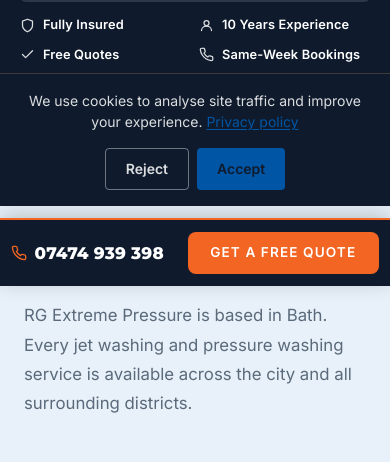
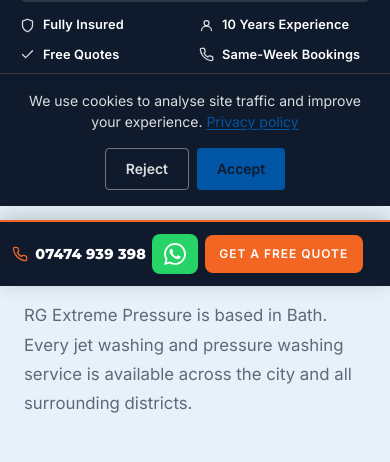
Before and after one commit to rkelsey1976/rgextremepressure, an Astro site: page /areas-covered in a window 390 px wide. Shown: the part 638-1100 px from the top of the page. Built offline with nearby package versions, Linux system fonts and the light colour scheme; Astro itself is replaced by a stand-in of ours.

Commit message:
Add WhatsApp button to sticky bar, fix review badge layout, update address schema, fix areas-covered CTA image

```diff
--- a/src/layouts/Base.astro
+++ b/src/layouts/Base.astro
@@ -100,13 +100,12 @@ const ogImageURL   = new URL(ogImage, Astro.site);
       "width": 512,
       "height": 512
     },
-    // TODO: confirm correct street address and postcode with Robert before launch
     "address": {
       "@type": "PostalAddress",
-      "streetAddress": "2 Fir Tree Cottages, Dunkerton",
+      "streetAddress": "49 Westbury View, Peasedown St John",
       "addressLocality": "Bath",
       "addressRegion": "Somerset",
-      "postalCode": "BA2 8BS",
+      "postalCode": "BA2 8TZ",
       "addressCountry": "GB"
     },
     "serviceArea": {
@@ -301,6 +300,10 @@ const ogImageURL   = new URL(ogImage, Astro.site);
         <a href="tel:07474939398" class="sticky-bar__call">
           <svg width="16" height="16" viewBox="0 0 24 24" fill="none" stroke="currentColor" stroke-width="2" stroke-linecap="round" stroke-linejoin="round"><path d="M22 16.92v3a2 2 0 0 1-2.18 2 19.79 19.79 0 0 1-8.63-3.07 19.5 19.5 0 0 1-6-6 19.79 19.79 0 0 1-3.07-8.67A2 2 0 0 1 4.11 2h3a2 2 0 0 1 2 1.72 12.84 12.84 0 0 0 .7 2.81 2 2 0 0 1-.45 2.11L8.09 9.91a16 16 0 0 0 6 6l1.27-1.27a2 2 0 0 1 2.11-.45 12.84 12.84 0 0 0 2.81.7A2 2 0 0 1 22 16.92z"/></svg>
           07474 939 398
+        </a>
+        <a href="https://wa.me/447474939398" target="_blank" rel="noopener noreferrer" class="sticky-bar__whatsapp" aria-label="Chat on WhatsApp">
+          <svg width="18" height="18" viewBox="0 0 24 24" fill="currentColor"><path d="M17.472 14.382c-.297-.149-1.758-.867-2.03-.967-.273-.099-.471-.148-.67.15-.197.297-.767.966-.94 1.164-.173.199-.347.223-.644.075-.297-.15-1.255-.463-2.39-1.475-.883-.788-1.48-1.761-1.653-2.059-.173-.297-.018-.458.13-.606.134-.133.298-.347.446-.52.149-.174.198-.298.298-.497.099-.198.05-.371-.025-.52-.075-.149-.669-1.612-.916-2.207-.242-.579-.487-.5-.669-.51-.173-.008-.371-.01-.57-.01-.198 0-.52.074-.792.372-.272.297-1.04 1.016-1.04 2.479 0 1.462 1.065 2.875 1.213 3.074.149.198 2.096 3.2 5.077 4.487.709.306 1.262.489 1.694.625.712.227 1.36.195 1.871.118.571-.085 1.758-.719 2.006-1.413.248-.694.248-1.289.173-1.413-.074-.124-.272-.198-.57-.347m-5.421 7.403h-.004a9.87 9.87 0 0 1-5.031-1.378l-.361-.214-3.741.982.998-3.648-.235-.374a9.86 9.86 0 0 1-1.51-5.26c.001-5.45 4.436-9.884 9.888-9.884 2.64 0 5.122 1.03 6.988 2.898a9.825 9.825 0 0 1 2.893 6.994c-.003 5.45-4.437 9.884-9.885 9.884m8.413-18.297A11.815 11.815 0 0 0 12.05 0C5.495 0 .16 5.335.157 11.892c0 2.096.547 4.142 1.588 5.945L.057 24l6.305-1.654a11.882 11.882 0 0 0 5.683 1.448h.005c6.554 0 11.89-5.335 11.893-11.893a11.821 11.821 0 0 0-3.48-8.413Z"/></svg>
+          WhatsApp
         </a>
         <a href="/contact" class="sticky-bar__quote">Get a Free Quote</a>
       </div>
@@ -716,6 +719,25 @@ const ogImageURL   = new URL(ogImage, Astro.site);
   .sticky-bar__call:hover {
     color: var(--cta);
   }
+  .sticky-bar__whatsapp {
+    display: inline-flex;
+    align-items: center;
+    gap: 0.4rem;
+    background: #25D366;
+    color: #fff;
+    font-family: var(--font-body);
+    font-size: 0.85rem;
+    font-weight: 700;
+    text-transform: uppercase;
+    letter-spacing: 0.08em;
+    padding: 0.6rem 1.2rem;
+    border-radius: 8px;
+    text-decoration: none;
+    transition: background 0.2s;
+  }
+  .sticky-bar__whatsapp:hover {
+    background: #1ebe5d;
+  }
   .sticky-bar__quote {
     display: inline-block;
     background: var(--cta);
@@ -735,8 +757,12 @@ const ogImageURL   = new URL(ogImage, Astro.site);
   }
   @media (max-width: 600px) {
     .sticky-bar__text { display: none; }
-    .sticky-bar__inner { justify-content: center; }
-    .sticky-bar__call { font-size: 1.05rem; }
+    .sticky-bar__inner { justify-content: space-between; gap: 0.4rem; padding: 0 0.75rem; }
+    .sticky-bar__actions { gap: 0.4rem; }
+    .sticky-bar__call { font-size: 0.9rem; }
+    .sticky-bar__whatsapp { padding: 0.55rem 0.75rem; font-size: 0; gap: 0; }
+    .sticky-bar__whatsapp svg { width: 22px; height: 22px; }
+    .sticky-bar__quote { padding: 0.55rem 0.9rem; font-size: 0.75rem; }
   }
 
   /* ── Back to top button ── */
--- a/src/pages/areas-covered/index.astro
+++ b/src/pages/areas-covered/index.astro
@@ -150,6 +150,7 @@ const marketTowns = locationsDatabase.filter(loc => loc.group === 'market');
     heading="Get a Free Quote in Your Area"
     body="Call 07474 939 398 for a free, no-obligation quote. We cover Bath, Bristol and all surrounding areas."
     cta={{ label: 'Get a Free Quote', href: '/contact' }}
+    image="/images/before-after/drive-after.jpg"
   />
 </Base>
 
```
Also changed, not shown: src/pages/index.astro (+14 -6 lines).
